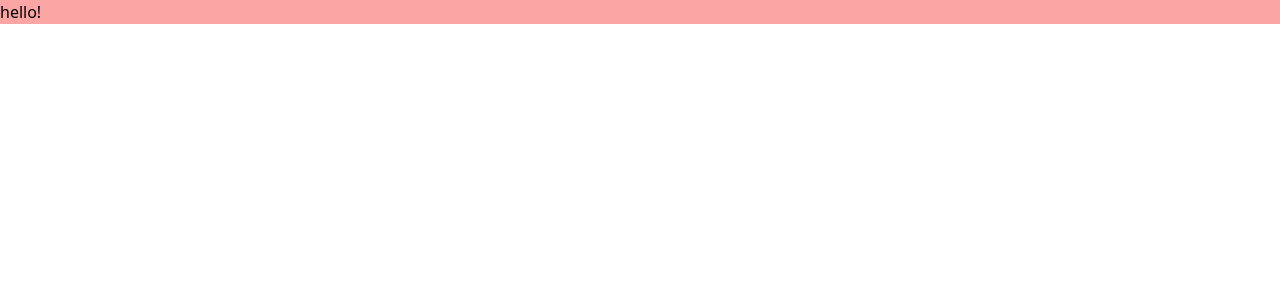
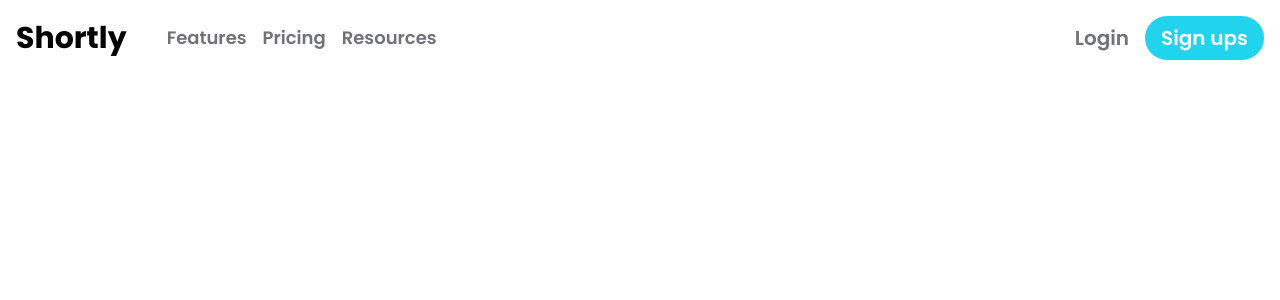
Before and after one commit to r10rivas/url-shortener, a React (Vite) app: page / in a window 1280 px wide. Shown: the top 300 px of the page. Built offline with nearby package versions, Linux system fonts and the light colour scheme.

Commit message:
Add base of navbar component 🚧

```diff
--- a/src/App.jsx
+++ b/src/App.jsx
@@ -1,12 +1,12 @@
-import { useState } from 'react'
+import Navbar from './components/Navbar'
 
-function App() {
+const App = () => {
 
   return (
-    <div className="App bg-red-300">
-      hello!
+    <div className="font-poppins">
+      <Navbar />
     </div>
   )
 }
 
-export default App
+export default App;
--- /dev/null
+++ b/src/components/Navbar.jsx
@@ -0,0 +1,35 @@
+const Navbar = () => {
+
+  return (
+    <header className="p-4 flex justify-between container mx-auto">
+      <div className="flex flex-row space-x-10 items-center">
+        <span className="font-bold text-3xl">
+          Shortly
+        </span>
+        <nav className="flex items-center">
+          <ul className="flex space-x-4 text-lg font-semibold text-zinc-500">
+            <li className="">Features</li>
+            <li>Pricing</li>
+            <li>Resources</li>
+          </ul>
+        </nav>
+      </div>
+      <div className="space-x-4">
+        <button className="text-zinc-500 text-xl font-semibold">
+          Login
+        </button>
+        <button className="px-4 py-2 text-white text-xl font-semibold bg-cyan-400 rounded-3xl">
+          Sign ups
+        </button>
+      </div>
+
+      {/* <button>
+        <svg xmlns="http://www.w3.org/2000/svg" className="h-6 w-6" fill="none" viewBox="0 0 24 24" stroke="currentColor" strokeWidth={2}>
+          <path strokeLinecap="round" strokeLinejoin="round" d="M4 6h16M4 12h16M4 18h16" />
+        </svg>
+      </button> */}
+    </header>
+  )
+}
+
+export default Navbar;
```
